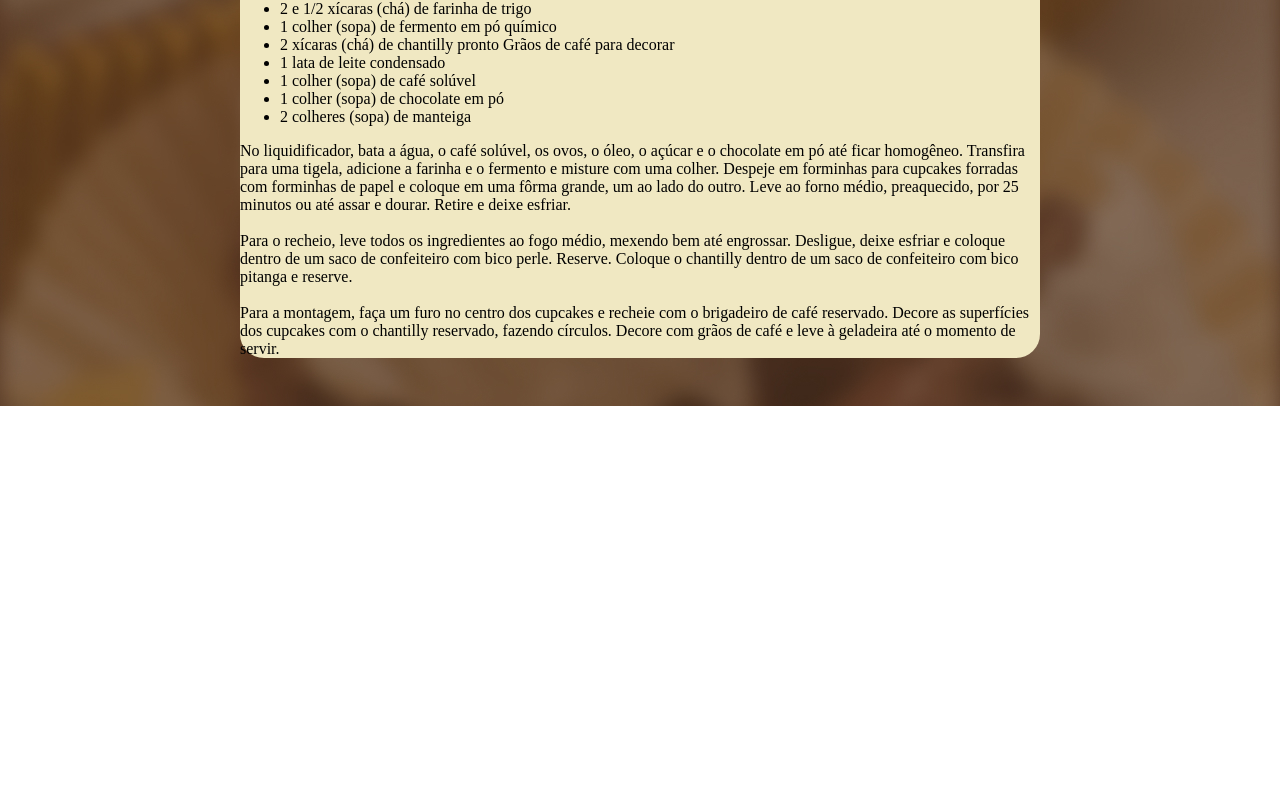
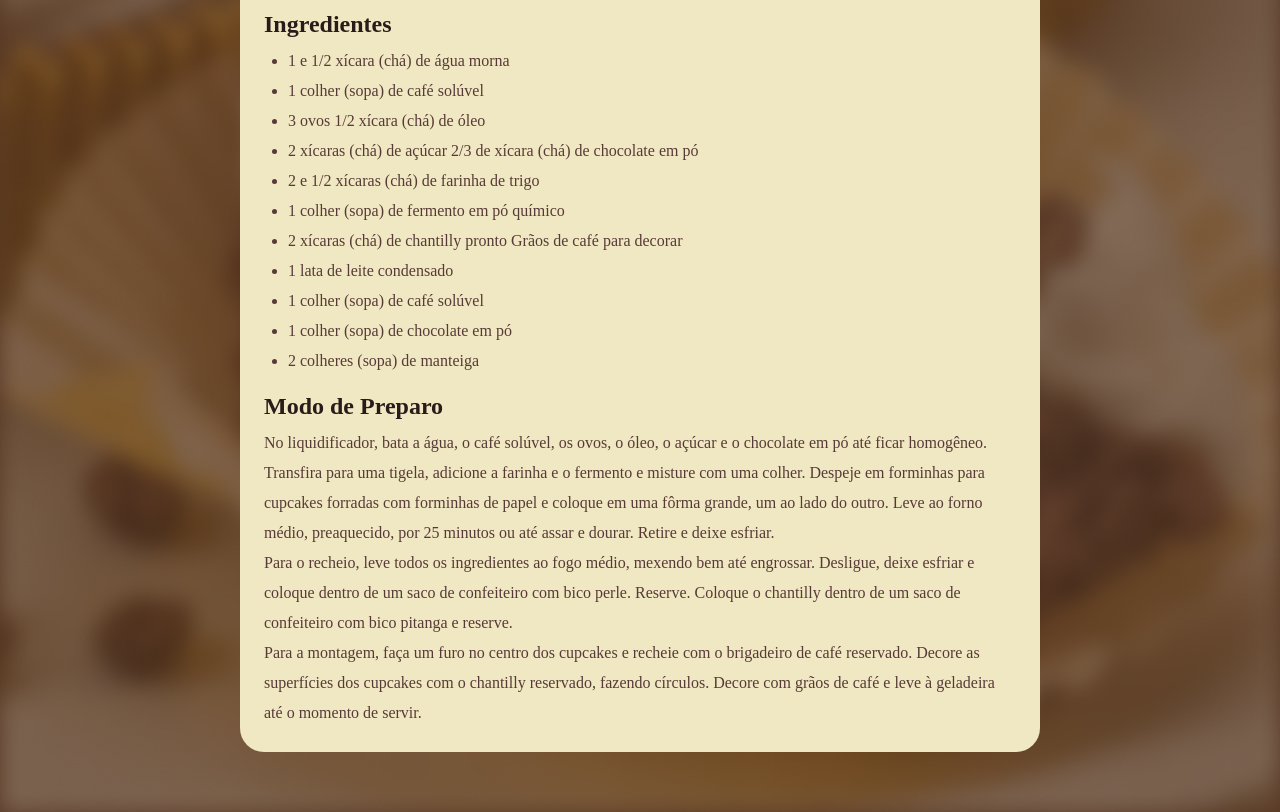
Before and after one commit to xManoelx/Pagina-de-receita, a plain HTML site: page index.html in a window 1280 px wide. Shown: the part 774-1586 px from the top of the page. Before the commit the page ends 1180 px from the top, so only its background shows below. Drawn offline with Linux system fonts and the light colour scheme; a web font is replaced by a local one.

Commit message:
Personalizando estilo da página

```diff
--- a/index.html
+++ b/index.html
@@ -1,12 +1,21 @@
+<!----------INICIALIZACAO HTML--------->
     <!DOCTYPE html>
     <html lang="pt-br">
     <head>
         <meta charset="UTF-8">
         <meta name="viewport" content="width=device-width, initial-scale=1.0">
 
+<!----------LINKS--------->
+    <link rel="stylesheet" href="style.css">
+    <link rel="preconnect" href="https://fonts.googleapis.com">
+    <link rel="preconnect" href="https://fonts.gstatic.com" crossorigin>
+    <link href="https://fonts.googleapis.com/css2?family=Alice&display=swap" rel="stylesheet">
+
+<!----------TITULO--------->
     <title>Página de receita</title>
-    <link rel="stylesheet" href="style.css">
     </head>
+
+<!----------CORPO--------->
     <body>
     <div id="page">
         <img src="assets/Container.png" alt="imagem de um Cupcake com grãos de café e chantilly">
@@ -15,10 +24,12 @@
            <section id="about"></section>
            <h1>Cupcake de Café com Chantilly</h1>
            <p>O bolinho perfeito para acompanhar o café de todos os dias. É muito fácil e ainda por cima fica maravilhoso, com certeza vai impressionar. Faz e depois me conta o que achou!</p>
+           <section id="informations"></section>
            <p>Tempo: 1h10 <br>
               Rendimento: 12 porções <br>
               Dificuldade: fácil</p>
            <section id="ingredients"></section>
+           <h2>Ingredientes</h2>
                 <ul>
                     <li>1 e 1/2 xícara (chá) de água morna</li>
                     <li>1 colher (sopa) de café solúvel</li>
@@ -33,12 +44,11 @@
                     <li>2 colheres (sopa) de manteiga</li>
                 </ul>
            <section id="preparation"></section>
-           <p>
-                No liquidificador, bata a água, o café solúvel, os ovos, o óleo, o açúcar e o chocolate em pó até ficar homogêneo. Transfira para uma tigela, adicione a farinha e o fermento e misture com uma colher. Despeje em forminhas para cupcakes forradas com forminhas de papel e coloque em uma fôrma grande, um ao lado do outro. Leve ao forno médio, preaquecido, por 25 minutos ou até assar e dourar. Retire e deixe esfriar.<br><br>
-                Para o recheio, leve todos os ingredientes ao fogo médio, mexendo bem até engrossar. Desligue, deixe esfriar e coloque dentro de um saco de confeiteiro com bico perle. Reserve. Coloque o chantilly dentro de um saco de confeiteiro com bico pitanga e reserve. <br><br>
-                Para a montagem, faça um furo no centro dos cupcakes e recheie com o brigadeiro de café reservado. Decore as superfícies dos cupcakes com o chantilly reservado, fazendo círculos. Decore com grãos de café e leve à geladeira até o momento de servir.
+           <h2>Modo de Preparo</h2>
+            <p> No liquidificador, bata a água, o café solúvel, os ovos, o óleo, o açúcar e o chocolate em pó até ficar homogêneo. Transfira para uma tigela, adicione a farinha e o fermento e misture com uma colher. Despeje em forminhas para cupcakes forradas com forminhas de papel e coloque em uma fôrma grande, um ao lado do outro. Leve ao forno médio, preaquecido, por 25 minutos ou até assar e dourar. Retire e deixe esfriar.</p>
+            <p> Para o recheio, leve todos os ingredientes ao fogo médio, mexendo bem até engrossar. Desligue, deixe esfriar e coloque dentro de um saco de confeiteiro com bico perle. Reserve. Coloque o chantilly dentro de um saco de confeiteiro com bico pitanga e reserve. </p>
+            <p> Para a montagem, faça um furo no centro dos cupcakes e recheie com o brigadeiro de café reservado. Decore as superfícies dos cupcakes com o chantilly reservado, fazendo círculos. Decore com grãos de café e leve à geladeira até o momento de servir. </p>
         </main>
-
     </div>
 </body>
 </html>
--- a/style.css
+++ b/style.css
@@ -1,3 +1,14 @@
+*{
+    margin: 0;
+    padding: 0;
+}
+
+:root{
+    font-family: "Alice", serif;
+    line-height: 30px;
+    color: #573A37;
+}
+
 body{
     background-image: url(assets/Página\ de\ receita.jpg);
     background-size: cover;
@@ -6,12 +17,54 @@ body{
 #page{
     box-sizing: border-box;
     width: 800px;
-    padding: 24;
+    padding: 30;
     background-color: #F0E8C2;
     border-radius: 24px;
-    margin: 48px auto;
+    margin: 60px auto;
 }
 
 img {
     border-radius: 16px;
 }
+
+main{
+    padding: 24px;
+}
+
+#about p + p{
+    margin-top: 12px;
+}
+
+#informations{
+    margin-top: 12px;
+}
+
+#ingredients{
+    margin-top: 12px;
+}
+
+ul{
+    margin-left: 24px;
+}
+
+#preparation{
+    margin-top: 12px;
+}
+
+#preparation p + p{
+    margin-top: 12px;
+}
+
+h1{
+    font-size: 40px;
+    color: #291B1A;
+    margin-bottom: 4px;
+    line-height: 150%;
+}
+
+h2{
+    font-size: 24px;
+    color: #291B1A;
+    margin-bottom: 4px;
+    line-height: 150%;
+}
```
Lines whose indentation alone changed are shown as unchanged.
